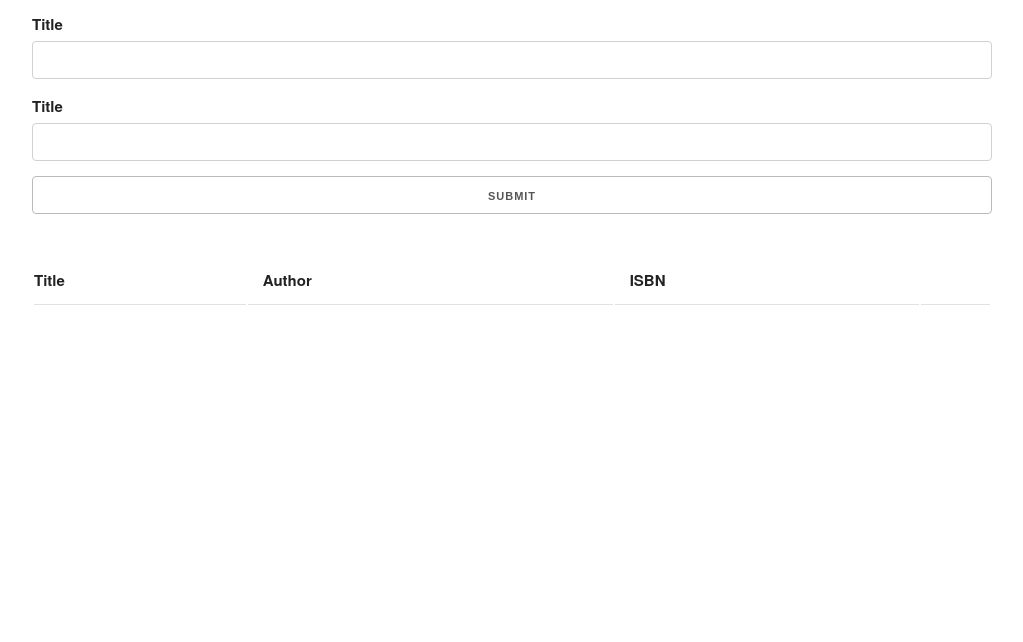
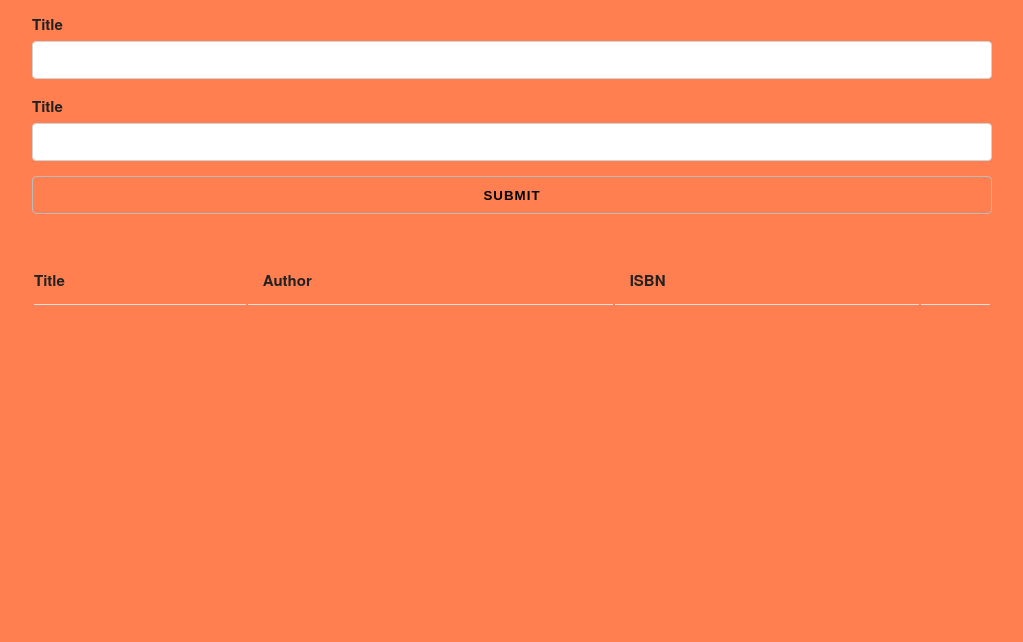
Before and after one commit to arpitha-alur/BookList, a plain HTML site: page index.html in a window 1280 px wide. Shown: the part 158-800 px from the top of the page, without its empty margins (128-1151 px from the left). Drawn offline with nearby package versions, Linux system fonts and the light colour scheme.

Commit message:
index changes

```diff
--- a/index.html
+++ b/index.html
@@ -6,6 +6,10 @@
   <meta http-equiv="X-UA-Compatible" content="ie=edge">
   <link rel="stylesheet" href="https://cdnjs.cloudflare.com/ajax/libs/skeleton/2.0.4/skeleton.css" integrity="sha256-ECB9bbROLGm8wOoEbHcHRxlHgzGqYpDtNTgDTyDz0wg=" crossorigin="anonymous" />
   <style>
+
+    body {
+      background-color:coral;
+    }
     .success, .error{
       color : white;
       padding:5px;
@@ -39,7 +43,7 @@
         <input type = "text" id = "isbn" class = "u-full-width">
       </div>
       <div>
-        <input type="submit" value="SUBMIT" class = "u-full-width">
+        <input type="submit" value="SUBMIT" style = " font-size:10pt;color : black"   class = "u-full-width">
       </div>
     </form>
     <table class="u-full-width">
```
